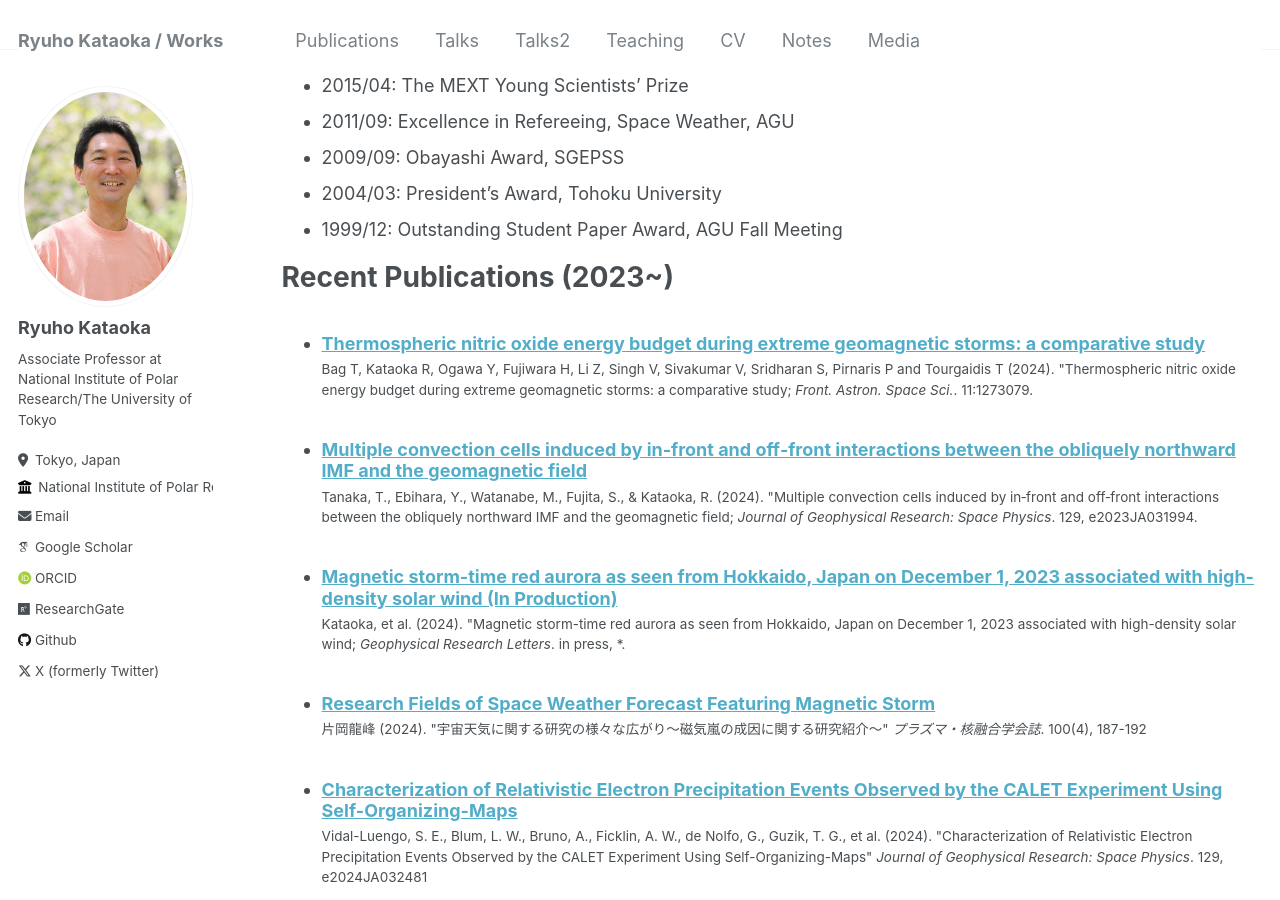
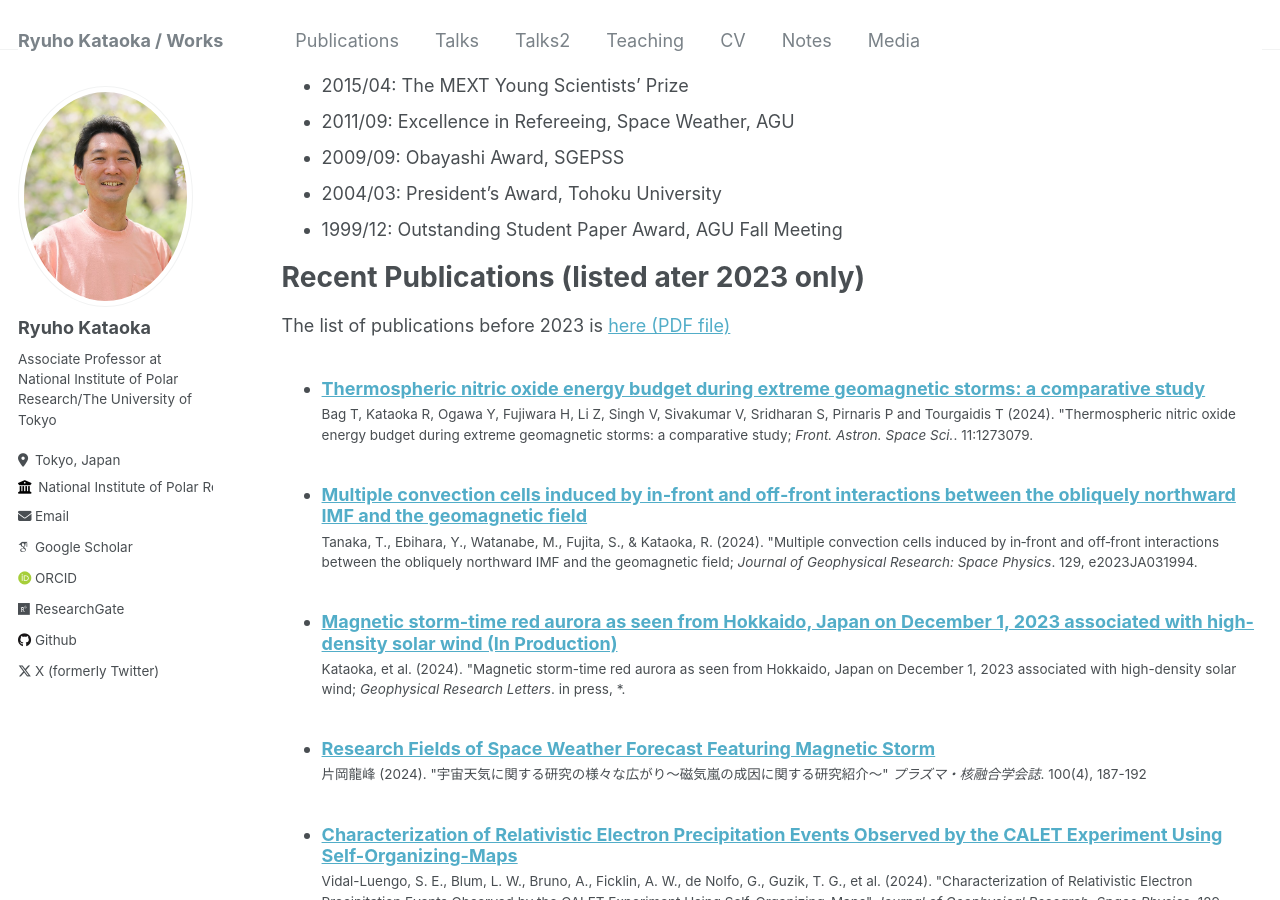
Before and after one commit to ryuhokataoka/ryuhokataoka.github.io, a Jekyll site: the page built from _pages/cv.md, in a window 1280 px wide and 900 px high, scrolled down 1382 px. Built offline with Jekyll 4.4.1, drawn with Linux system fonts in a browser that asks for light colours; some web fonts are replaced; some of the changed text lies outside the part shown.

Commit message:
Update cv.md

```diff
--- a/_pages/cv.md
+++ b/_pages/cv.md
@@ -73,13 +73,15 @@ Skills
 * Skill 3
 -->
 
-Recent Publications (2023~)
+Recent Publications (listed ater 2023 only)
 ======
-  <ul>{% for post in site.publications reversed %}
+The list of publications before 2023 is <a href='https://ryuhokataoka.github.io/files/publication2023b.pdf'>here (PDF file)</a>
+
+<ul>{% for post in site.publications reversed %}
     {% include archive-single-cv.html %}
   {% endfor %}</ul>
 
-Talks
+Talks (listed after 2023 only)
 ======
   <ul>{% for post in site.talks reversed %}
     {% include archive-single-talk-cv.html  %}
```
